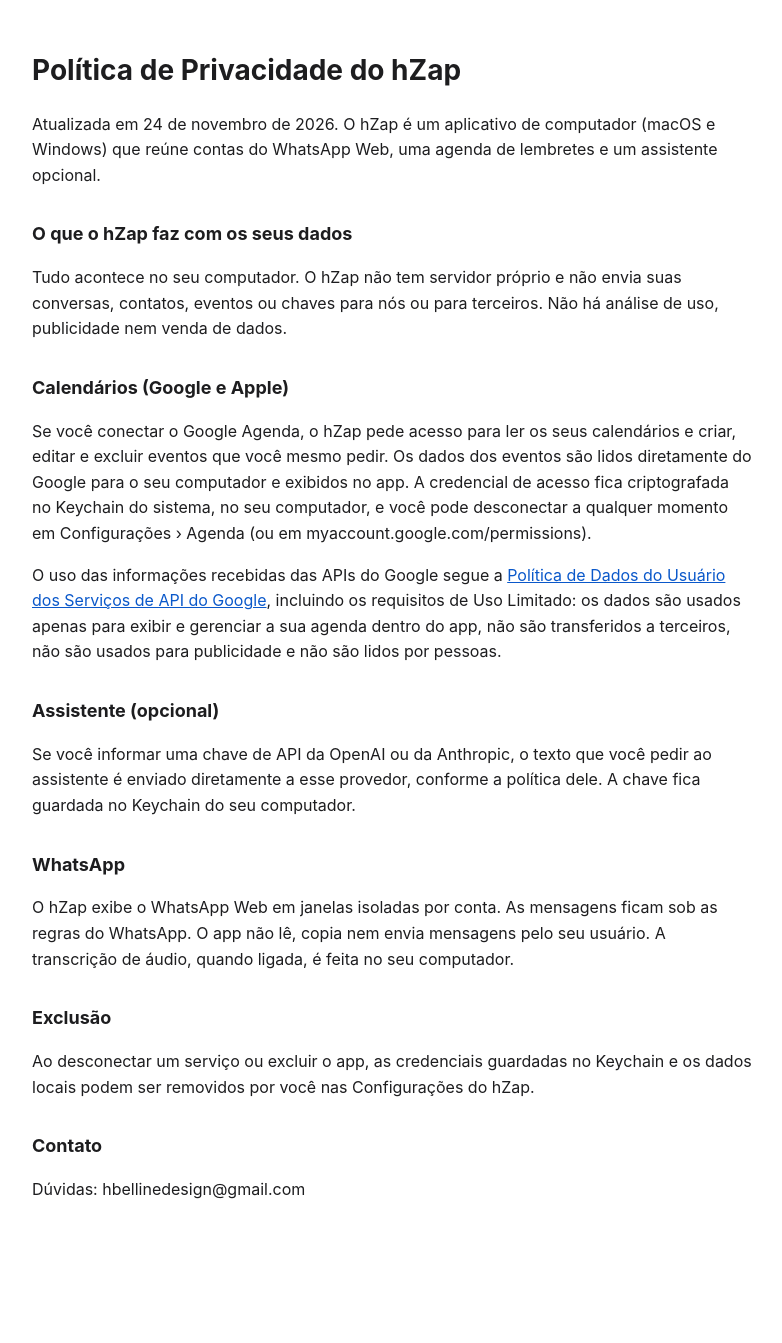
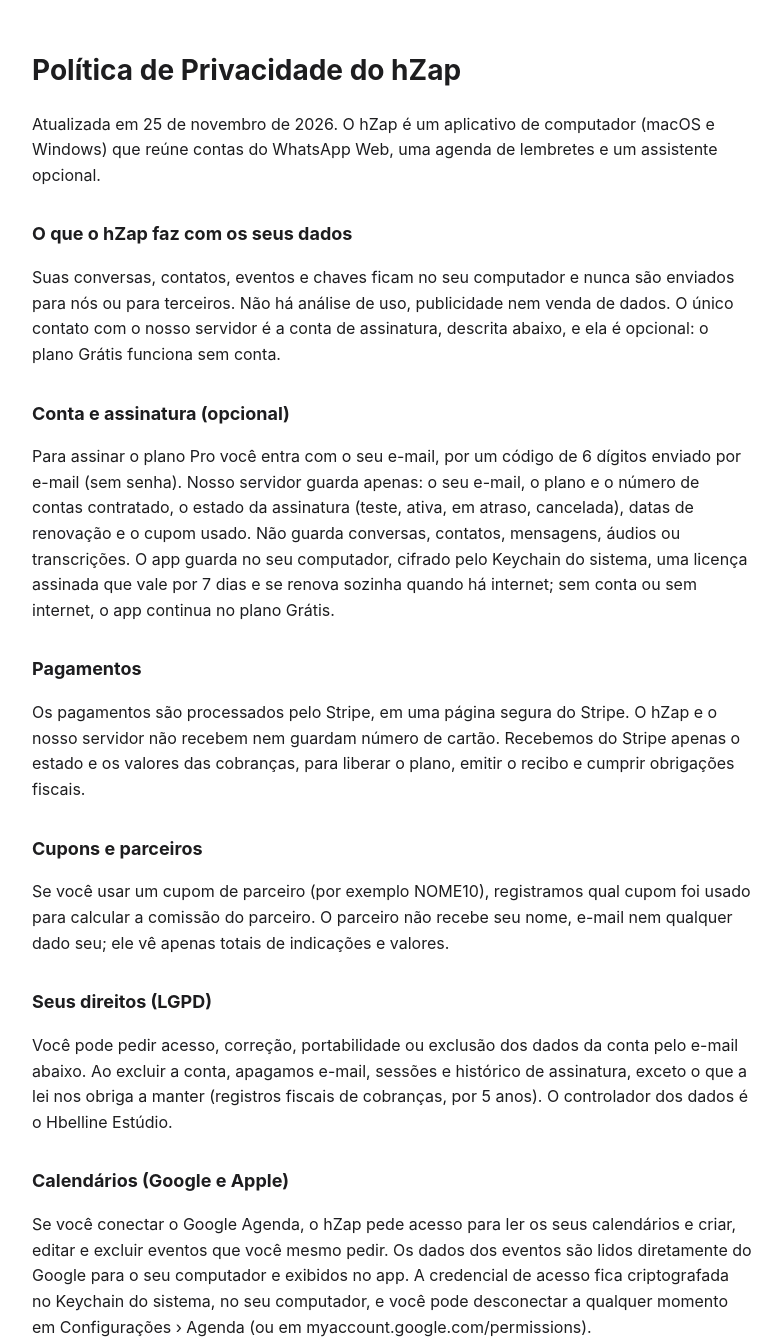
Before and after one commit to hbellinedesign-png/hzap-site, a plain HTML site: page privacidade.html in a window 1280 px wide. Shown: the top 1343 px of the page, without its empty margins (248-1030 px from the left). Before the commit the page ends 1251 px from the top, so only its background shows below. Drawn offline with Linux system fonts and the light colour scheme.

Commit message:
Política de privacidade com conta, pagamentos, cupons e direitos LGPD

```diff
--- a/privacidade.html
+++ b/privacidade.html
@@ -4,11 +4,19 @@
 <style>body{font:16px/1.6 -apple-system,system-ui,sans-serif;max-width:720px;margin:48px auto;padding:0 20px;color:#1d1d1f}h1{font-size:28px}h2{font-size:18px;margin-top:32px}a{color:#0a58ca}</style></head>
 <body>
 <h1>Política de Privacidade do hZap</h1>
-<p>Atualizada em 24 de novembro de 2026. O hZap é um aplicativo de computador (macOS e Windows) que reúne contas do WhatsApp Web, uma agenda de lembretes e um assistente opcional.</p>
+<p>Atualizada em 25 de novembro de 2026. O hZap é um aplicativo de computador (macOS e Windows) que reúne contas do WhatsApp Web, uma agenda de lembretes e um assistente opcional.</p>
 
 <h2>O que o hZap faz com os seus dados</h2>
-<p>Tudo acontece no seu computador. O hZap não tem servidor próprio e não envia suas conversas, contatos, eventos ou chaves para nós ou para terceiros. Não há análise de uso, publicidade nem venda de dados.</p>
+<p>Suas conversas, contatos, eventos e chaves ficam no seu computador e nunca são enviados para nós ou para terceiros. Não há análise de uso, publicidade nem venda de dados. O único contato com o nosso servidor é a conta de assinatura, descrita abaixo, e ela é opcional: o plano Grátis funciona sem conta.</p>
 
+<h2>Conta e assinatura (opcional)</h2>
+<p>Para assinar o plano Pro você entra com o seu e-mail, por um código de 6 dígitos enviado por e-mail (sem senha). Nosso servidor guarda apenas: o seu e-mail, o plano e o número de contas contratado, o estado da assinatura (teste, ativa, em atraso, cancelada), datas de renovação e o cupom usado. Não guarda conversas, contatos, mensagens, áudios ou transcrições. O app guarda no seu computador, cifrado pelo Keychain do sistema, uma licença assinada que vale por 7 dias e se renova sozinha quando há internet; sem conta ou sem internet, o app continua no plano Grátis.</p>
+<h2>Pagamentos</h2>
+<p>Os pagamentos são processados pelo Stripe, em uma página segura do Stripe. O hZap e o nosso servidor não recebem nem guardam número de cartão. Recebemos do Stripe apenas o estado e os valores das cobranças, para liberar o plano, emitir o recibo e cumprir obrigações fiscais.</p>
+<h2>Cupons e parceiros</h2>
+<p>Se você usar um cupom de parceiro (por exemplo NOME10), registramos qual cupom foi usado para calcular a comissão do parceiro. O parceiro não recebe seu nome, e-mail nem qualquer dado seu; ele vê apenas totais de indicações e valores.</p>
+<h2>Seus direitos (LGPD)</h2>
+<p>Você pode pedir acesso, correção, portabilidade ou exclusão dos dados da conta pelo e-mail abaixo. Ao excluir a conta, apagamos e-mail, sessões e histórico de assinatura, exceto o que a lei nos obriga a manter (registros fiscais de cobranças, por 5 anos). O controlador dos dados é o Hbelline Estúdio.</p>
 <h2>Calendários (Google e Apple)</h2>
 <p>Se você conectar o Google Agenda, o hZap pede acesso para ler os seus calendários e criar, editar e excluir eventos que você mesmo pedir. Os dados dos eventos são lidos diretamente do Google para o seu computador e exibidos no app. A credencial de acesso fica criptografada no Keychain do sistema, no seu computador, e você pode desconectar a qualquer momento em Configurações › Agenda (ou em myaccount.google.com/permissions).</p>
 <p>O uso das informações recebidas das APIs do Google segue a <a href="https://developers.google.com/terms/api-services-user-data-policy">Política de Dados do Usuário dos Serviços de API do Google</a>, incluindo os requisitos de Uso Limitado: os dados são usados apenas para exibir e gerenciar a sua agenda dentro do app, não são transferidos a terceiros, não são usados para publicidade e não são lidos por pessoas.</p>
@@ -20,8 +28,8 @@
 <p>O hZap exibe o WhatsApp Web em janelas isoladas por conta. As mensagens ficam sob as regras do WhatsApp. O app não lê, copia nem envia mensagens pelo seu usuário. A transcrição de áudio, quando ligada, é feita no seu computador.</p>
 
 <h2>Exclusão</h2>
-<p>Ao desconectar um serviço ou excluir o app, as credenciais guardadas no Keychain e os dados locais podem ser removidos por você nas Configurações do hZap.</p>
+<p>Ao desconectar um serviço ou excluir o app, as credenciais guardadas no Keychain e os dados locais podem ser removidos por você nas Configurações do hZap. Para a conta de assinatura, em Configurações > Plano você pode exportar uma cópia dos seus dados e apagar a conta (é preciso cancelar a assinatura antes). Também pode pedir pelo e-mail abaixo. Registros de pagamento são mantidos sem identificação pelo prazo fiscal.</p>
 
 <h2>Contato</h2>
-<p>Dúvidas: hbellinedesign@gmail.com</p>
+<p>Dúvidas: suporte.hzap@gmail.com</p>
 </body></html>
```
